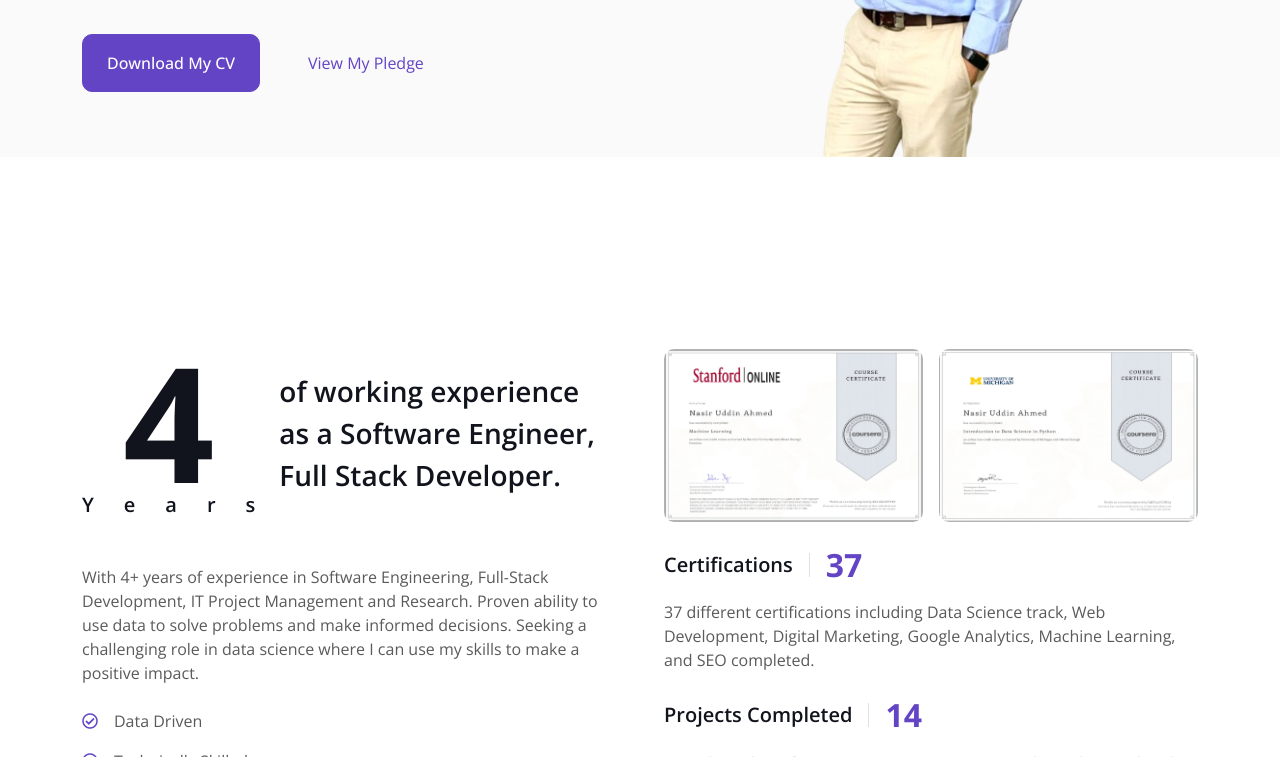
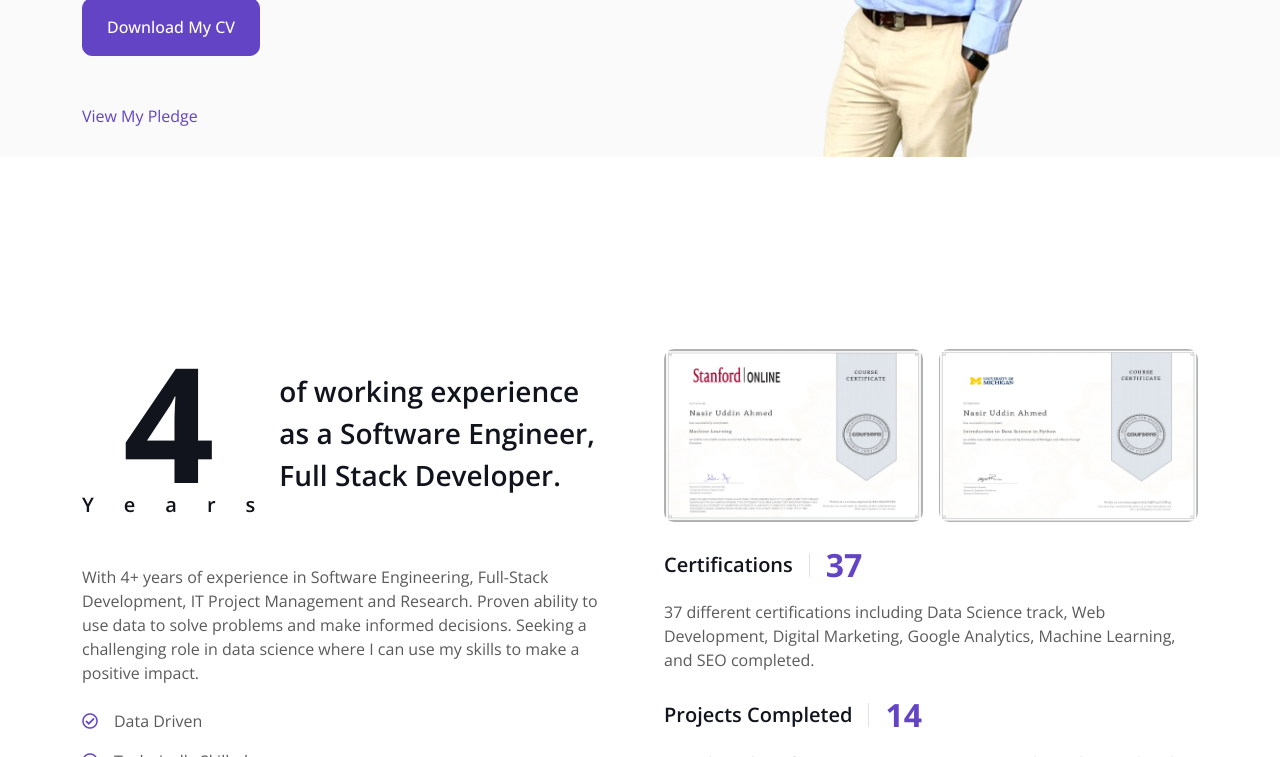
Before and after one commit to Turjo7/PODSP, a plain HTML site: page index.html in a window 1280 px wide. Shown: the part 343-1100 px from the top of the page. Drawn offline with nearby package versions, Linux system fonts and the light colour scheme.

Commit message:
Update index.html

```diff
--- a/index.html
+++ b/index.html
@@ -81,9 +81,14 @@
                     <h2 class="typed-text-output d-inline"></h2>
                     <div class="typed-text d-none">Data Scientist, Software Engineer, Using Data to Tell Stories that Matter</div>
                     <div class="d-flex align-items-center pt-5">
-                        <a href="https://drive.google.com/file/d/1Bcm1hjaxKXf1ufQJ88zAyPt4rf7fHDm3/view?usp=sharing" class="btn btn-primary py-3 px-4 me-5">Download My CV</a>
+                        <a href="https://drive.google.com/file/d/1Bcm1hjaxKXf1ufQJ88zAyPt4rf7fHDm3/view?usp=sharing" class="btn btn-primary py-3 px-4 me-5" target="_blank">Download My CV</a>
 
-                       <span><a href="https://drive.google.com/file/d/19pHGQK_V30KLxAzINZLi-9f33sXPZ1Z4/view">View My Pledge</a></span>
+
+                    </div>
+			<div class="d-flex align-items-center pt-5">
+
+
+                       <a href="https://drive.google.com/file/d/19pHGQK_V30KLxAzINZLi-9f33sXPZ1Z4/view" target="_blank">View My Pledge</a>
                     </div>
                 </div>
                 <div class="col-lg-6">
```
